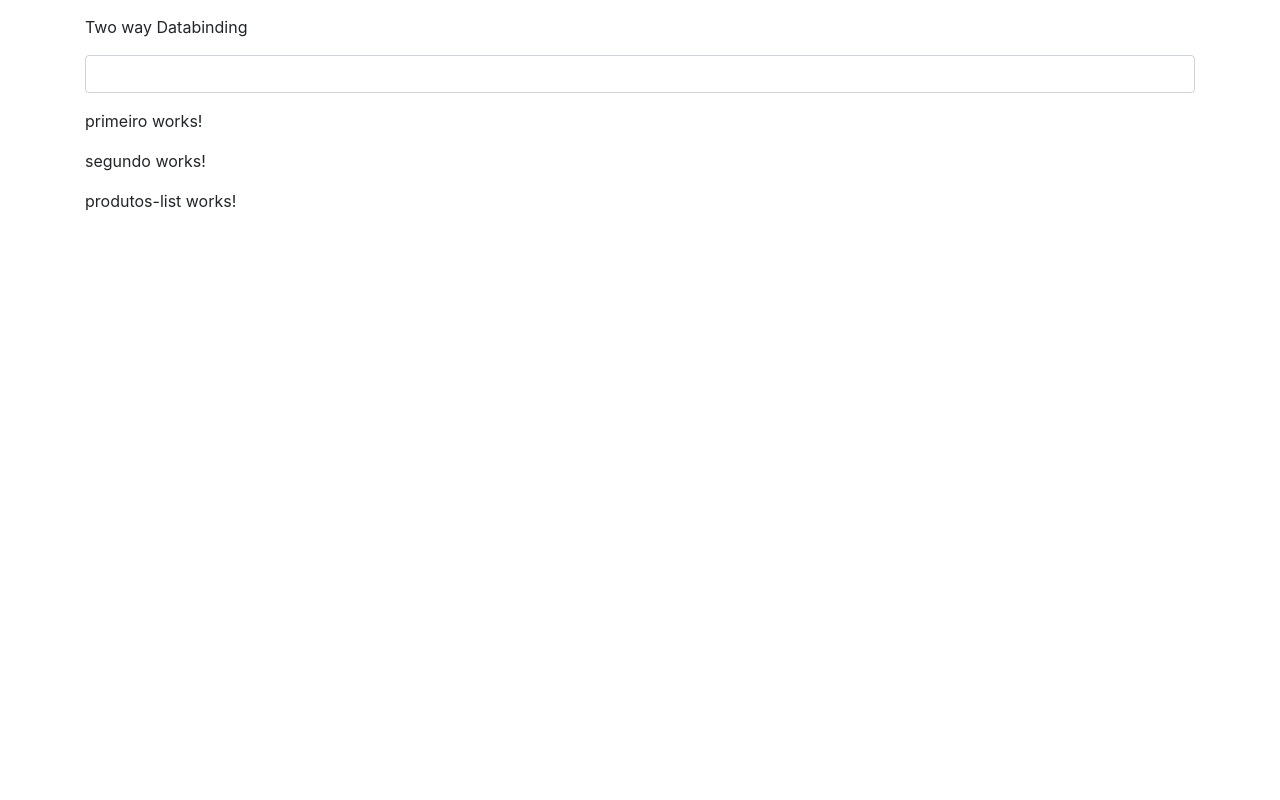
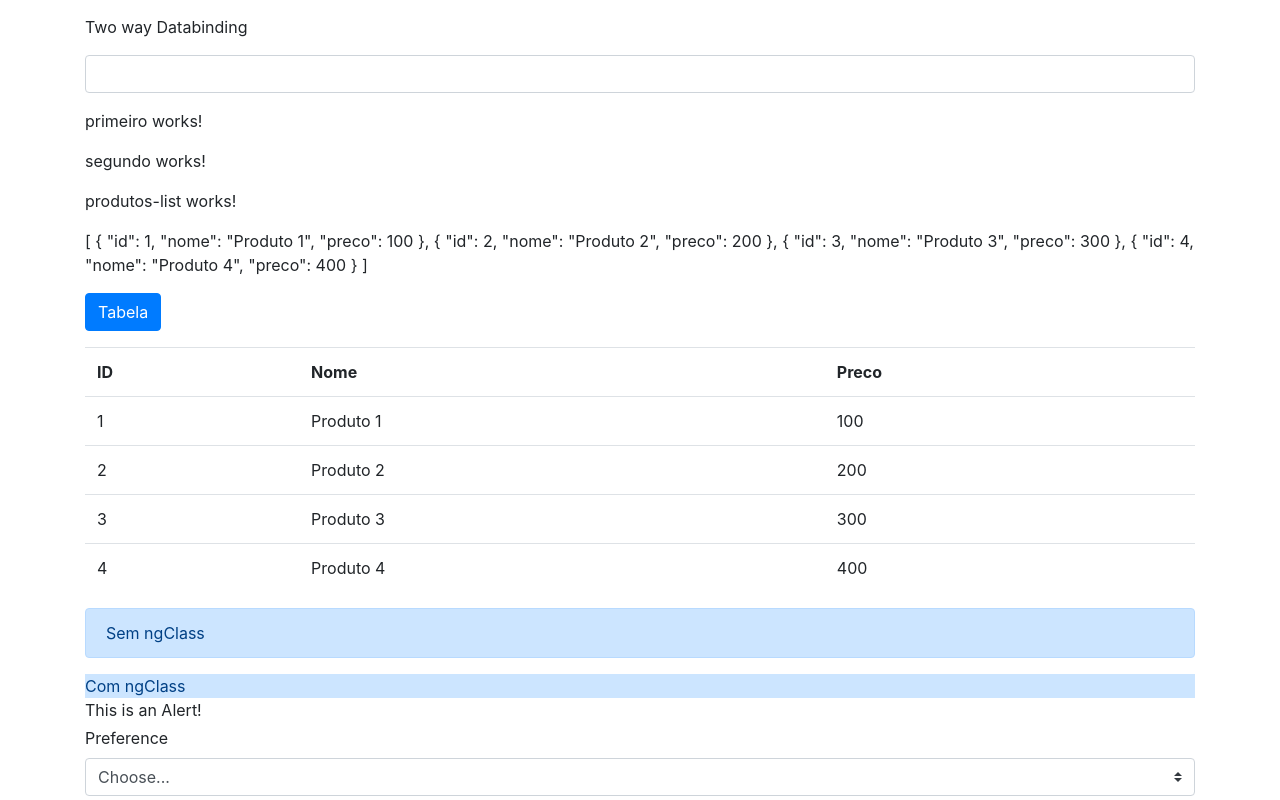
Before and after one commit to erickmind/Curso-Spring-Boot, an Angular app in the folder front/: page / in a window 1280 px wide. Shown: the part 370-1170 px from the top of the page. Before the commit the page ends 800 px from the top, so only its background shows below. Built offline with nearby package versions, Linux system fonts and the light colour scheme.

Commit message:
angular: tabelas, eventos click e change, ngs e objetos

```diff
--- a/front/src/app/produtos/produtos-list/produtos-list.component.html
+++ b/front/src/app/produtos/produtos-list/produtos-list.component.html
@@ -1 +1,48 @@
 <p>produtos-list works!</p>
+
+<p>
+    {{ produtos | json }}
+</p>
+
+<p>
+    <button class="btn btn-primary" (click)="onTabelaClick()"> Tabela </button>
+</p>
+
+<table class="table" *ngIf=" isShow == true ">
+    <tr>
+        <th>ID</th>
+        <th>Nome</th>
+        <th>Preco</th>
+    </tr>
+    <tr *ngFor= " let p of produtos ">
+        <td>
+            {{ p.id }}
+        </td>
+        <td>
+            {{ p.nome }}
+        </td>
+        <td>
+            {{ p.preco }}
+        </td>
+    </tr>
+</table>
+
+<div [class.alert]="true" [class.alert-primary]="true" role="alert">
+    Sem ngClass
+</div>
+
+<div [ngClass]="{'alert-primary':true, 'alert-secondary':false}">
+    Com ngClass
+</div>
+
+<div [class]="minhaClasse" role="alert" nfIf="minhaClasse.length > 0" >
+    This is an Alert!
+</div>
+
+<label class="my-1 mr-2" >Preference</label>
+    <select class="custom-select my-1 mr-sm-2" (change)= "onSelectedBox( $any($event.target).value) " id="inlineFormCustomSelectPref">
+        <option selected> Choose... </option>
+        <option value="alert alert-primary"> Primary </option>
+        <option value="alert alert-secondary"> Secondary </option>
+        <option value="alert alert-warning"> Warning </option>
+    </select>
--- a/front/src/app/produtos/produtos-list/produtos-list.component.ts
+++ b/front/src/app/produtos/produtos-list/produtos-list.component.ts
@@ -7,9 +7,28 @@ import { Component, OnInit } from '@angular/core';
 })
 export class ProdutosListComponent implements OnInit {
 
+  isShow : boolean = true;
+  minhaClasse : String = '';
+
+  produtos = [
+    {id: 1, nome: 'Produto 1', preco: 100},
+    {id: 2, nome: 'Produto 2', preco: 200},
+    {id: 3, nome: 'Produto 3', preco: 300},
+    {id: 4, nome: 'Produto 4', preco: 400}
+  ];
+
   constructor() { }
 
   ngOnInit(): void {
   }
 
+  onTabelaClick(){
+    this.isShow = !this.isShow;
+  }
+
+  onSelectedBox( selecionado ){
+    //alert( selecionado );
+    this.minhaClasse = selecionado;
+  }
+
 }
```
Also changed, not shown: front/src/app/primeiro/primeiro.component.html (line endings or trailing spaces).
